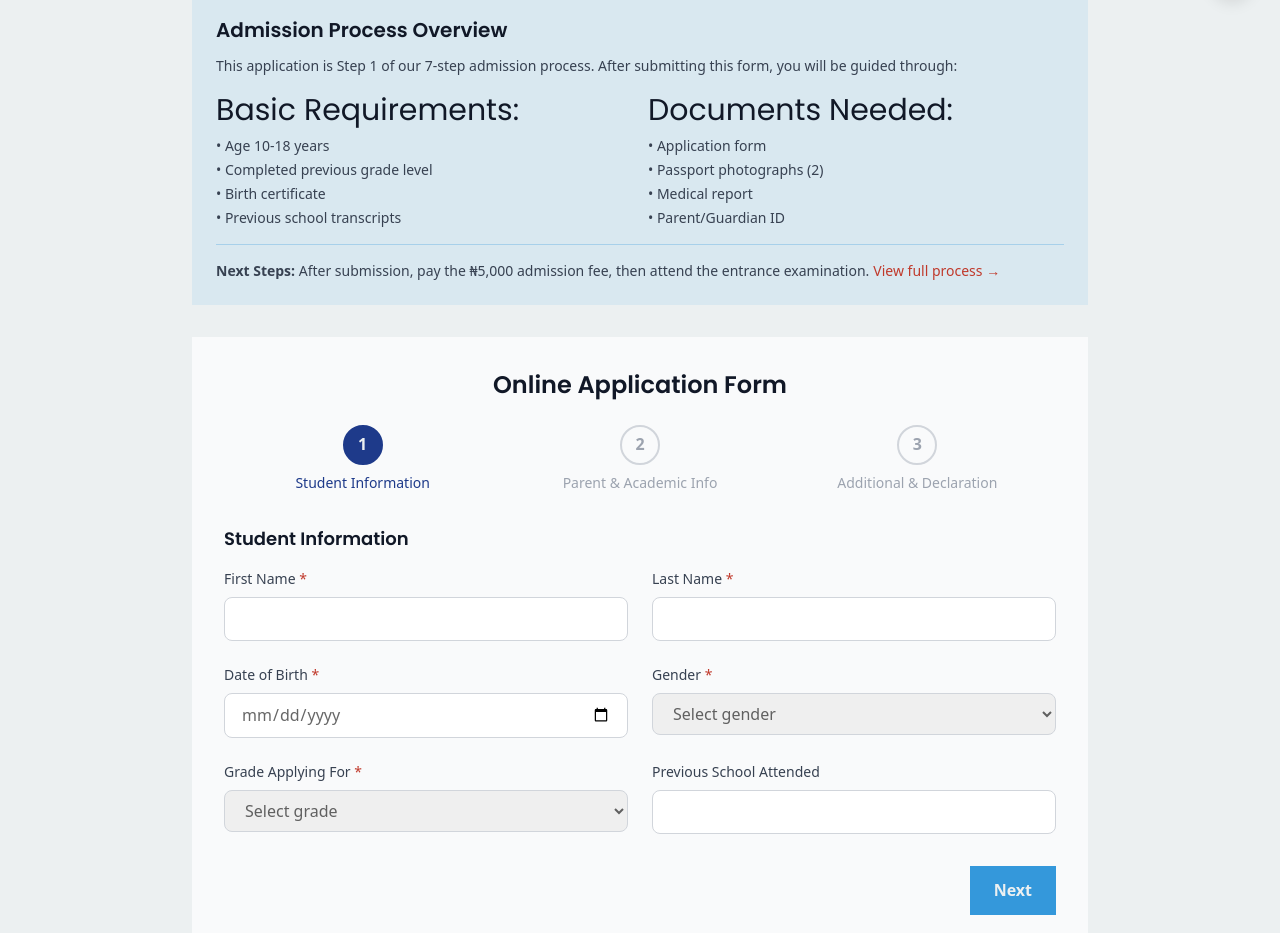
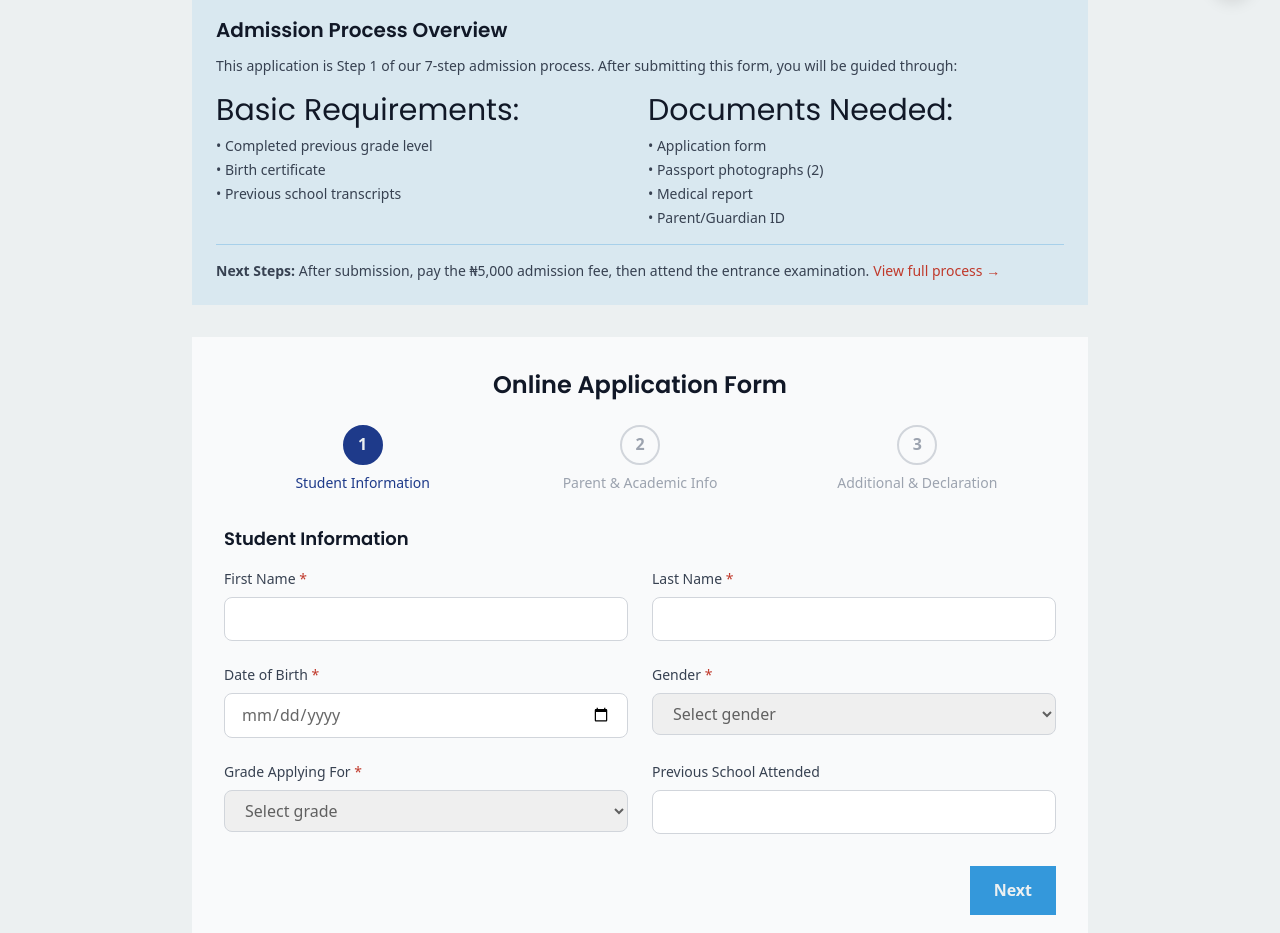
Before and after one commit to DSNOUSE/winsford, a Next.js app: page /apply in a window 1280 px wide. Shown: the part 780-1713 px from the top of the page. Built offline with nearby package versions, Linux system fonts and the light colour scheme.

Commit message:
changes to the application page and other related info

```diff
--- a/app/apply/page.js
+++ b/app/apply/page.js
@@ -135,7 +135,7 @@ export default function ApplyPage() {
                 <div>
                   <h3 className="font-medium text-gray-900 mb-2">Basic Requirements:</h3>
                   <ul className="space-y-1 text-sm text-gray-700">
-                    <li>• Age 10-18 years</li>
+
                     <li>• Completed previous grade level</li>
                     <li>• Birth certificate</li>
                     <li>• Previous school transcripts</li>
```
